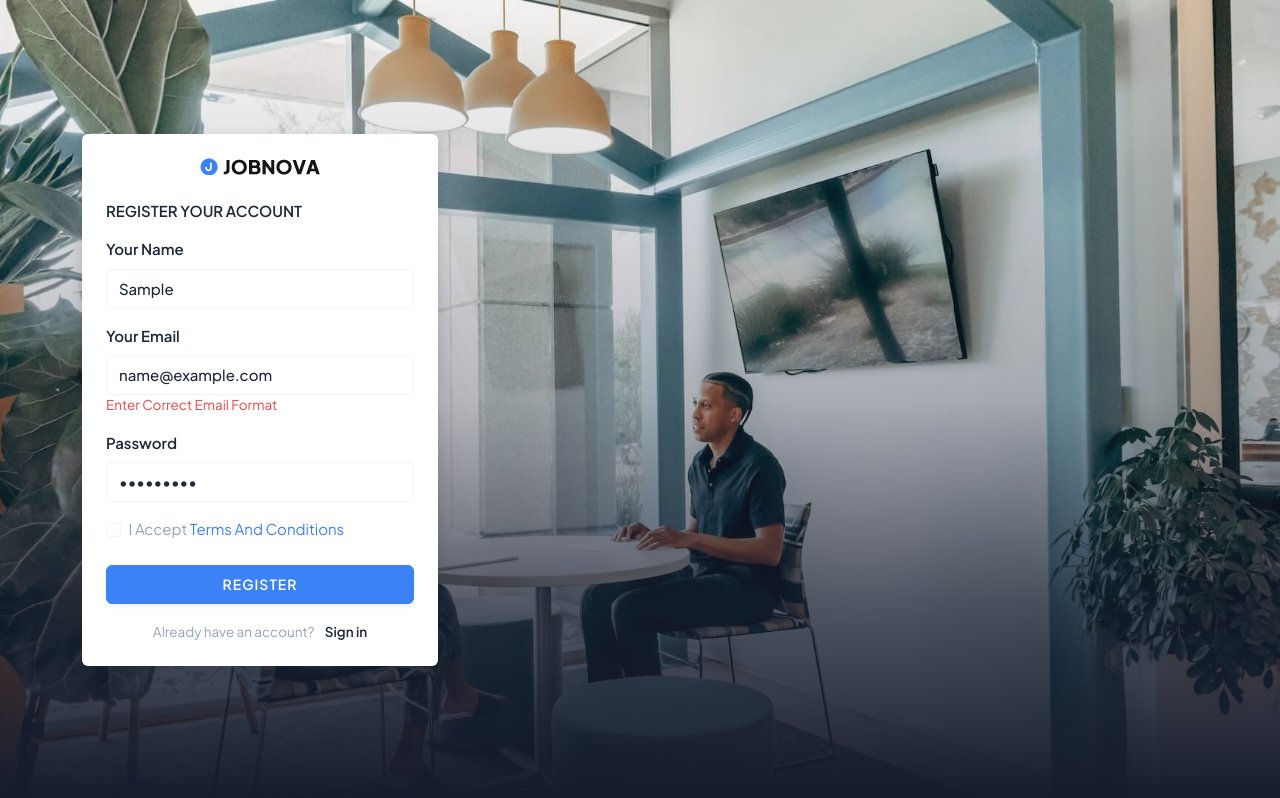
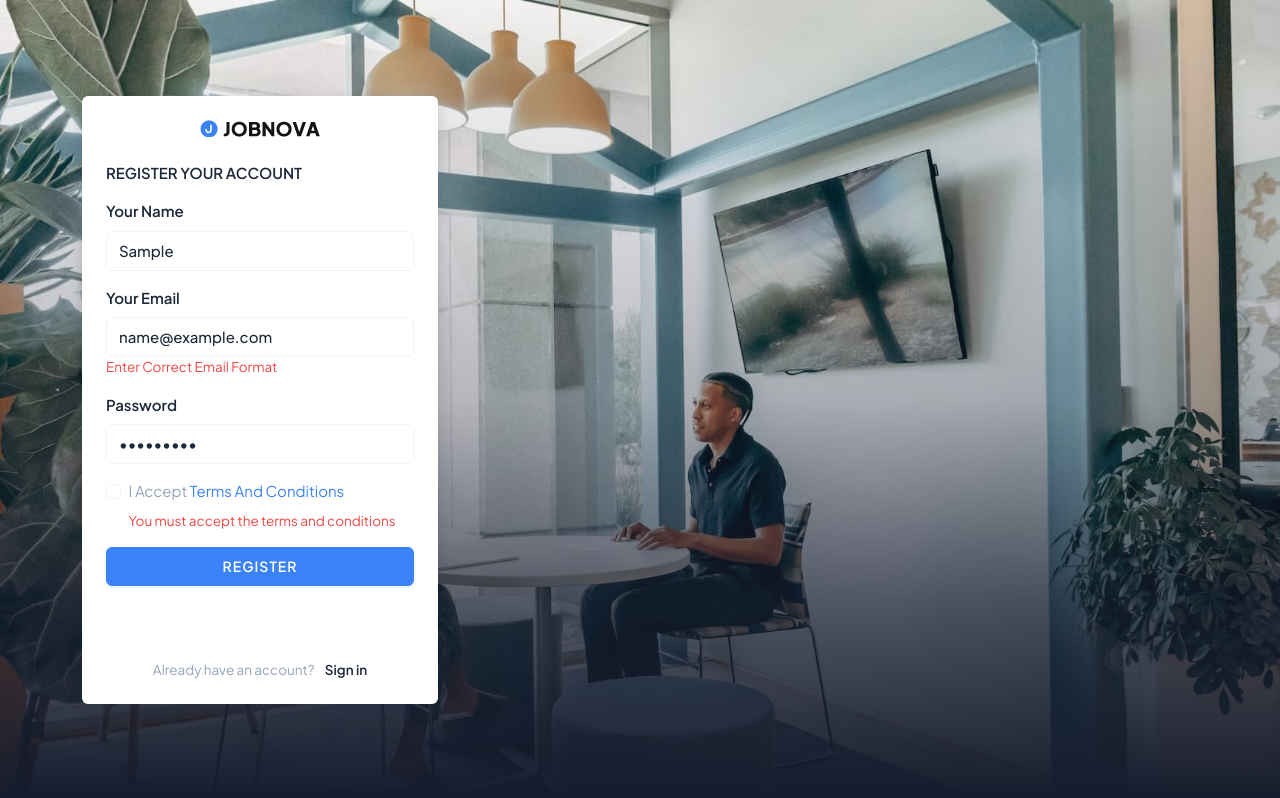
Before and after one commit to fahizp/Job_In, a React (Create React App) app in the folder frontend/: page /signup in a window 1280 px wide. Both pictures are taken after typing "Sample", "name@example.com", "Sample123" into the empty fields and a click on the button "REGISTER". Built offline with nearby package versions, Linux system fonts and the light colour scheme.

Commit message:
refactor(auth): improve signup page for better user registration

```diff
--- a/frontend/src/pages/signup.js
+++ b/frontend/src/pages/signup.js
@@ -1,38 +1,19 @@
-import React, { useState, useEffect, useContext } from "react";
-import { Link, useNavigate } from "react-router-dom";
-import axios from "axios";
-import * as Yup from "yup";
-import { toast, ToastContainer } from "react-toastify";
+import React, { useContext } from 'react';
+import { Link, useNavigate } from 'react-router-dom';
+import axios from 'axios';
+import * as Yup from 'yup';
+import { GoogleLogin } from '@react-oauth/google';
+import { Formik, Field, Form, ErrorMessage } from 'formik';
+import { toast, ToastContainer } from 'react-toastify';
 import 'react-toastify/dist/ReactToastify.css';
 import bg1 from '../assets/images/hero/bg3.jpg';
 import logo from '../assets/images/logo-dark.png';
-import { UserContext } from '../context/UserContext'; // Import the context
-
-export default function Signup() {
-  const [name, setName] = useState('');
-  const [email, setEmail] = useState('');
-  const [password, setPassword] = useState('');
-  const [errors, setErrors] = useState({});
-  const [loading, setLoading] = useState(false);
-  const navigate = useNavigate();
-  const { setUserId } = useContext(UserContext); // Use context
-
-  useEffect(() => {
-    const accessToken = localStorage.getItem('accessToken');
-    const storedUserId = localStorage.getItem('userId');
-
-    if (accessToken && accessToken !== 'undefined') {
-
-      navigate('/index');
-    } else if (accessToken === 'undefined') {
-      navigate('/');
-    }
-  }, [navigate]);
+import { UserContext } from '../context/UserContext';
 
 const validationSchema = Yup.object().shape({
   name: Yup.string()
     .required("Name is required")
-      .min(2, 'Name must be at least 2 characters'),
+    .min(3, 'Name must be at least 3 characters'),
   email: Yup.string()
     .matches(/^[^\s@]+@gmail\.com$/, 'Enter Correct Email Format')
     .required("Email is required"),
@@ -42,54 +23,60 @@ export default function Signup() {
       "Password must contain both letters and numbers"
     )
     .required("Password is required"),
+  terms: Yup.bool()
+    .oneOf([true], 'You must accept the terms and conditions')
 });
 
-  const handleSubmit = async (e) => {
-    e.preventDefault();
-    setErrors({});
-    setLoading(true);
+export default function Signup() {
+  const navigate = useNavigate();
+  const { setUserId } = useContext(UserContext);
 
+  const handleSubmit = async (values, { setSubmitting }) => {
     try {
-      // Validate form data
-      await validationSchema.validate({ name, email, password }, { abortEarly: false });
-
-      // Submit the form data to the signup API
       const response = await axios.post('http://localhost:8001/auth/signup', {
-        name,
-        email,
-        password,
+        name: values.name,
+        email: values.email,
+        password: values.password,
       });
 
       if (response.status === 201) {
         const { ACCESS_TOKEN, userId } = response.data;
         localStorage.setItem("accessToken", ACCESS_TOKEN);
         localStorage.setItem("userId", userId);
-        setUserId(userId); // Update context with user ID
+        setUserId(userId);
         navigate("/index");
       }
     } catch (err) {
-      if (err.response && err.response.data) {
-        const { error } = err.response.data;
-
-        if (error === 'Name already exists') {
-          toast.error('Name already exists');
-        } else if (error === 'Email already exists') {
-          toast.error('Email already exists');
+      if (err.response && err.response.status === 409) {
+        toast.error('Email already in use');
       } else {
-          setErrors({ general: 'An unexpected error occurred' });
-        }
-      } else if (err.name === "ValidationError") {
-        const validationErrors = {};
-        err.inner.forEach((error) => {
-          validationErrors[error.path] = error.message;
-        });
-        setErrors(validationErrors);
-      } else {
-        setErrors({ general: "Internal Server Issue" });
+        toast.error("Internal Server Issue");
       }
     } finally {
-      setLoading(false);
+      setSubmitting(false);
     }
+  };
+
+  const handleGoogleSuccess = async (credentialResponse) => {
+    try {
+        const response = await axios.post('http://localhost:8001/auth/google', {
+            token: credentialResponse.credential,
+        });
+
+        const { accessToken, userId } = response.data;
+        localStorage.setItem("accessToken", accessToken);
+        localStorage.setItem("userId", userId);
+        setUserId(userId);
+        toast.success("Login successful!");
+        navigate('/index');
+    } catch (error) {
+        console.error("Google login failed:", error);
+        toast.error("Google login failed. Please try again.");
+    }
+  };
+
+  const handleGoogleFailure = () => {
+    toast.error("Google login failed. Please try again.");
   };
 
   return (
@@ -102,71 +89,86 @@ export default function Signup() {
         <div className='row'>
           <div className='col-lg-4 col-md-5 col-12'>
             <div className='p-4 bg-white rounded shadow-md mx-auto w-100' style={{ maxWidth: '400px' }}>
-              <form onSubmit={handleSubmit}>
+              <Formik
+                initialValues={{ name: '', email: '', password: '', terms: false }}
+                validationSchema={validationSchema}
+                onSubmit={handleSubmit}
+                validateOnChange={true}
+                validateOnBlur={true}
+              >
+                {({ isSubmitting }) => (
+                  <Form>
                     <Link to='/'>
                       <img src={logo} className='mb-4 d-block mx-auto' alt='Logo' />
                     </Link>
                     <h6 className='mb-3 text-uppercase fw-semibold'>Register your account</h6>
 
-                {errors.general && <p className='text-danger'>{errors.general}</p>}
-
                     <div className="mb-3">
                       <label className="form-label fw-semibold">Your Name</label>
-                  <input
+                      <Field
                         name="name"
                         type="text"
                         className="form-control"
                         placeholder="Your Name"
-                    value={name}
-                    onChange={(e) => setName(e.target.value)}
                       />
-                  {errors.name && <div className="text-danger small">{errors.name}</div>}
+                      <ErrorMessage name="name" component="div" className="text-danger small" />
                     </div>
 
                     <div className="mb-3">
                       <label className="form-label fw-semibold">Your Email</label>
-                  <input
+                      <Field
                         name="email"
                         type="email"
                         className="form-control"
                         placeholder="example@website.com"
-                    value={email}
-                    onChange={(e) => setEmail(e.target.value)}
                       />
-                  {errors.email && <div className="text-danger small">{errors.email}</div>}
+                      <ErrorMessage name="email" component="div" className="text-danger small" />
                     </div>
 
                     <div className="mb-3">
                       <label className="form-label fw-semibold" htmlFor="loginpass">Password</label>
-                  <input
+                      <Field
+                        name="password"
                         type="password"
                         className="form-control"
                         id="loginpass"
                         placeholder="Password"
-                    value={password}
-                    onChange={(e) => setPassword(e.target.value)}
                       />
-                  {errors.password && <div className="text-danger small">{errors.password}</div>}
+                      <ErrorMessage name="password" component="div" className="text-danger small" />
                     </div>
 
                     <div className="form-check mb-3">
-                  <input className="form-check-input" type="checkbox" value="" id="flexCheckDefault" />
-                  <label className="form-label form-check-label text-muted" htmlFor="flexCheckDefault">
+                      <Field
+                        className="form-check-input"
+                        type="checkbox"
+                        id="termsCheckbox"
+                        name="terms"
+                      />
+                      <label className="form-label form-check-label text-muted" htmlFor="termsCheckbox">
                         I Accept <Link to="#" className="text-primary">Terms And Conditions</Link>
                       </label>
+                      <ErrorMessage name="terms" component="div" className="text-danger small" />
                     </div>
 
-                <button className="btn btn-primary w-100" type="submit" disabled={loading}>
-                  {loading ? "Registering..." : "Register"}
+                    <button className="btn btn-primary w-100" type="submit" disabled={isSubmitting}>
+                      {isSubmitting ? "Registering..." : "Register"}
                     </button>
-
+                    <div className="google mt-3">
+                      <GoogleLogin
+                        className="gbutton"
+                        onSuccess={handleGoogleSuccess}
+                        onError={handleGoogleFailure}
+                      />
+                    </div>
                     <div className="col-12 text-center mt-3">
                       <span>
                         <span className="text-muted small me-2">Already have an account? </span>
                         <Link to="/" className="text-dark fw-semibold small">Sign in</Link>
                       </span>
                     </div>
-              </form>
+                  </Form>
+                )}
+              </Formik>
               <ToastContainer />
             </div>
           </div>
```
Lines whose indentation alone changed are shown as unchanged.
